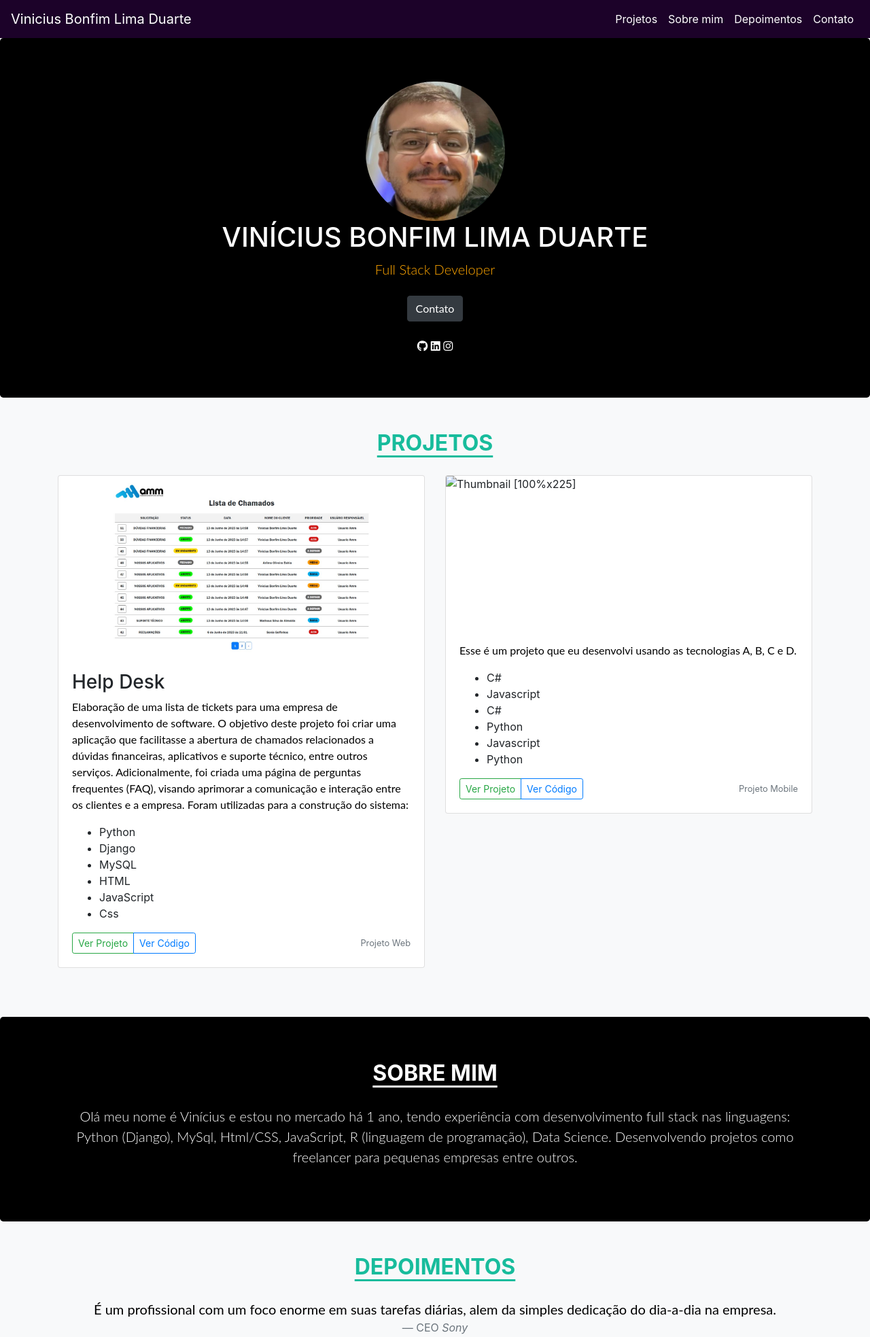
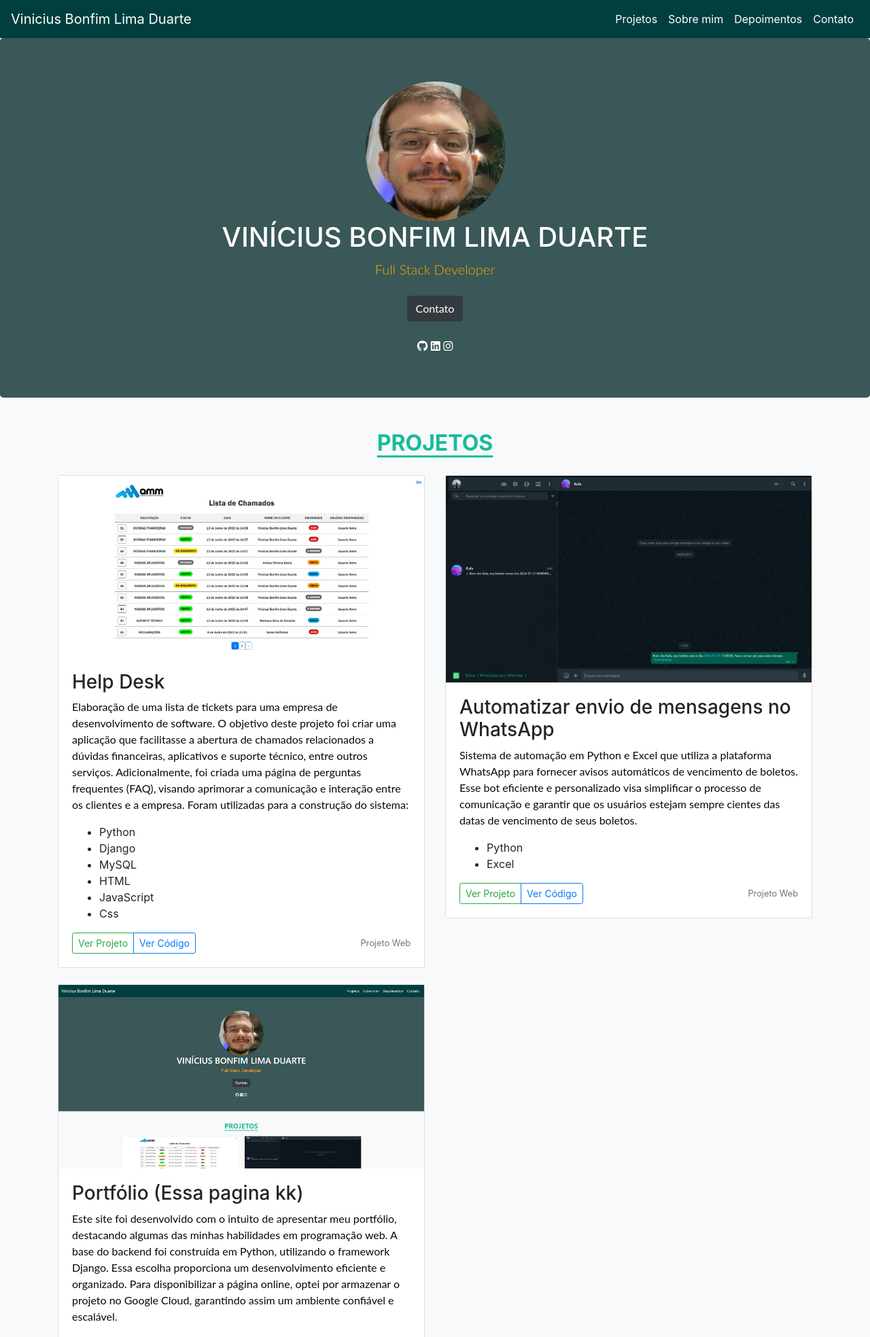
Before and after one commit to DuarteVn/portfolio, a Django app: page / in a window 1280 px wide. Shown: the top 1967 px of the page at 68% size. Run offline with Django 4.2, Linux system fonts and the light colour scheme; some libraries are stand-ins or nearby versions.

Commit message:
{HTML} Adição do 3º projeto. + img (portfolio)

```diff
--- a/portfolio/app_pt/templates/pagina_inicial.html
+++ b/portfolio/app_pt/templates/pagina_inicial.html
@@ -30,7 +30,7 @@
 .foto-perfil {
     height: 100%;
     max-width: auto;
-    /* border-radius: 50%; */
+    border-radius:100px
 }
 
 .icones {
@@ -46,9 +46,9 @@
     color: white;
 }
 
-/* img {
-    border-radius:100px
-} */
+img {
+    border-radius:0%
+}
 .titulosVerdes {
     text-decoration: underline;
     text-underline-position: under;
@@ -72,11 +72,11 @@ html {
 }
 
 p {
-    color: black !important;
+    color: rgb(8, 8, 8) !important;
 }
 
 .corPrimaria {
-    background-color: #000000;
+    background-color: #395857;
 }
 
 .itemMenu {
@@ -86,7 +86,7 @@ p {
 </head>
 
 <body>
-    <nav class="navbar navbar-expand-md navbar-light" style="background-color:#1c0229">
+    <nav class="navbar navbar-expand-md navbar-light" style="background-color:#013f3f">
         <a class="navbar-brand" href="#" style=color:white>Vinicius Bonfim Lima Duarte</a>
         <button class="navbar-toggler" type="button" data-toggle="collapse" data-target="#navbarsExample04"
             aria-controls="navbarsExample04" aria-expanded="false" aria-label="Toggle navigation">
@@ -116,7 +116,7 @@ p {
 
     <section class="jumbotron text-center corPrimaria">
         <div class="container">
-            <img src="/static/img/linkedinpic.jpg" alt="LinkedIn Picture" width="205" height="205">
+            <img src="/static/img/linkedinpic.jpg" alt="LinkedIn Picture" width="205" height="205" class="foto-perfil">
             <h1 class="jumbotron-heading" style="color:rgb(255, 255, 255);text-transform: uppercase;">Vinícius Bonfim Lima Duarte</h1>
             <p class="lead" style="color:rgb(255, 166, 0) !important;">Full Stack Developer
             </p>
@@ -138,10 +138,10 @@ p {
                         <div id="carouselExampleControls" class="carousel slide" data-ride="carousel">
                             <div class="carousel-inner">
                               <div class="carousel-item active">
-                                <img class="d-block w-100" src="/static/img/helpdeskpage1.jpg" alt="First slide">
+                                <img class="d-block w-100" src="/static/img/helpdeskpage1.jpg" alt="First slide" style=" width: 100%; display: block;">
                               </div>
                               <div class="carousel-item">
-                                <img class="d-block w-100" src="/static/img/helpdeskpage2.jpg" alt="Second slide">
+                                <img class="d-block w-100" src="/static/img/helpdeskpage2.jpg" alt="Second slide" style="  width: 100%; display: block;">
                               </div>
                               <!-- <div class="carousel-item">
                                 <img class="d-block w-100" src="..." alt="Third slide">
@@ -185,31 +185,69 @@ p {
                 </div>
                 <div class="col-md-6">
                     <div class="card mb-4 box-shadow">
-                        <img class="card-img-top"
-                            data-src="holder.js/100px225?theme=thumb&amp;bg=55595c&amp;fg=eceeef&amp;text=Thumbnail"
+
+                        <img class="d-block w-100" src="/static/img/bot-wpp-img.png" alt="First slide"
                             alt="Thumbnail [100%x225]" src="" data-holder-rendered="true"
-                            style="height: 225px; width: 100%; display: block;">
+                            style="  width: 100%; display: block;">
                         <div class="card-body">
-                            <p class="card-text">Esse é um projeto que eu desenvolvi usando as tecnologias A, B, C e D.
+                            <h3>Automatizar envio de mensagens no WhatsApp</h3>
+                            <p class="card-text">Sistema de automação em Python e Excel que utiliza a plataforma
+                                WhatsApp para fornecer avisos
+                                automáticos de vencimento de boletos.
+                                Esse bot eficiente e personalizado visa simplificar o processo de
+                                comunicação e garantir que os usuários estejam sempre cientes das datas de vencimento de seus boletos.
                             </p>
                             <ul>
-                                <li>C#</li>
-                                <li>Javascript</li>
-                                <li>C#</li>
                                 <li>Python</li>
-                                <li>Javascript</li>
+                                <li>Excel</li>
+
+                            </ul>
+                            <div class="d-flex justify-content-between align-items-center">
+                                <div class="btn-group">
+                                    <button type="button" class="btn btn-sm btn-outline-success">Ver Projeto</button>
+                                    <a href="https://github.com/DuarteVn/bot-wpp" role="button" class="btn btn-sm btn-outline-primary">Ver Código</a>
+                                </div>
+                                <small class="text-muted">Projeto Web</small>
+                            </div>
+                        </div>
+                    </div>
+                </div>
+
+                <div class="col-md-6">
+                    <div class="card mb-4 box-shadow">
+
+                        <img class="d-block w-100" src="/static/img/portfolio_print.png" alt="First slide"
+                            alt="Thumbnail [100%x225]" src="" data-holder-rendered="true"
+                            style=" width: 100%; display: block;">
+                        <div class="card-body">
+                            <h3>Portfólio (Essa pagina kk)</h3>
+                            <p class="card-text"> Este site foi desenvolvido com o intuito de apresentar meu portfólio,
+                                destacando algumas das minhas habilidades em programação web. A base do backend foi construída em Python,
+                                utilizando o framework Django.
+                                Essa escolha proporciona um desenvolvimento eficiente e organizado.
+                                Para disponibilizar a página online, optei por armazenar o projeto no Google Cloud,
+                                garantindo assim um ambiente confiável e escalável.
+                            </p>
+                            <ul>
                                 <li>Python</li>
+                                <li>Django</li>
+                                <li>Google Cloud</li>
+                                <li>Sqlite</li>
+                                <li>HTML</li>
+                                <li>JavaScript</li>
+                                <li>Css</li>
                             </ul>
                             <div class="d-flex justify-content-between align-items-center">
                                 <div class="btn-group">
                                     <button type="button" class="btn btn-sm btn-outline-success">Ver Projeto</button>
                                     <button type="button" class="btn btn-sm btn-outline-primary">Ver Código</button>
                                 </div>
-                                <small class="text-muted">Projeto Mobile</small>
+                                <small class="text-muted">Projeto Web</small>
                             </div>
                         </div>
                     </div>
                 </div>
+
             </div>
         </div>
     </div>
@@ -254,11 +292,11 @@ p {
     </section>
 
     <footer class="text-center" style="background-color:#2c3e50;padding:0px; margin:0px">
-        <p style="margin:0px;padding-top:15px;padding-bottom:15px;color:white !important">Copyright 2018 - 2020
-            DevAprender®
+        <p style="margin:0px;padding-top:15px;padding-bottom:15px;color:white !important">ViníciusDuarte® - 2022
+
         </p>
     </footer>
-
+    <i class="Field_TMField__icon__1qapW Field_TMField__icon--eye__Kq0jN Field_TMField__icon--typeFieldTypeToggle__3uYOD" role="presentation"></i>
 </body>
 
 </html>
--- a/portfolio/portfolio/static/css/css_pagina.css
+++ b/portfolio/portfolio/static/css/css_pagina.css
@@ -21,10 +21,11 @@ p {
     color: white;
 }
 
-img {
+/* img {
     border-radius:100px;
     border-color:black
-}
+} */
+
 .titulosVerdes {
     text-decoration: underline;
     text-underline-position: under;
```
Also changed, not shown: portfolio/portfolio/static/img/bot-wpp-img.png (added), portfolio/portfolio/static/img/portfolio_print.png (added).
